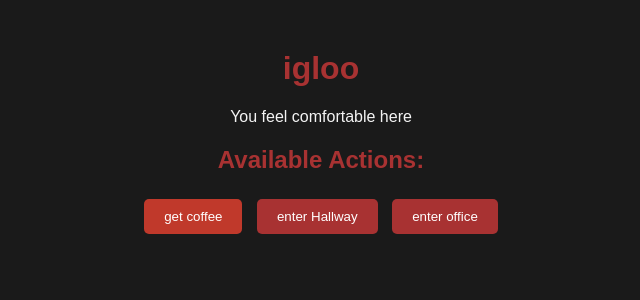
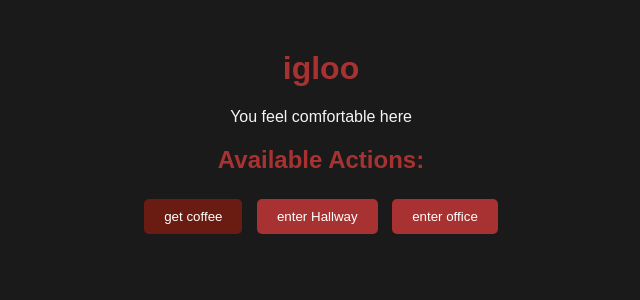
Before and after one commit to Royr9/EOQ-3, a Flask app: page / in a window 1280 px wide, with the pointer over the restyled element. Shown: the top 300 px of the page, without its empty margins (319-959 px from the left). Run offline with Flask 3, Linux system fonts and the light colour scheme.

Commit message:
even better colors

```diff
--- a/static/style.css
+++ b/static/style.css
@@ -25,5 +25,5 @@ button {
 }
 
 button:hover {
-    background-color: #c0392b;
+    background-color: #6a1c13;
 }
```
